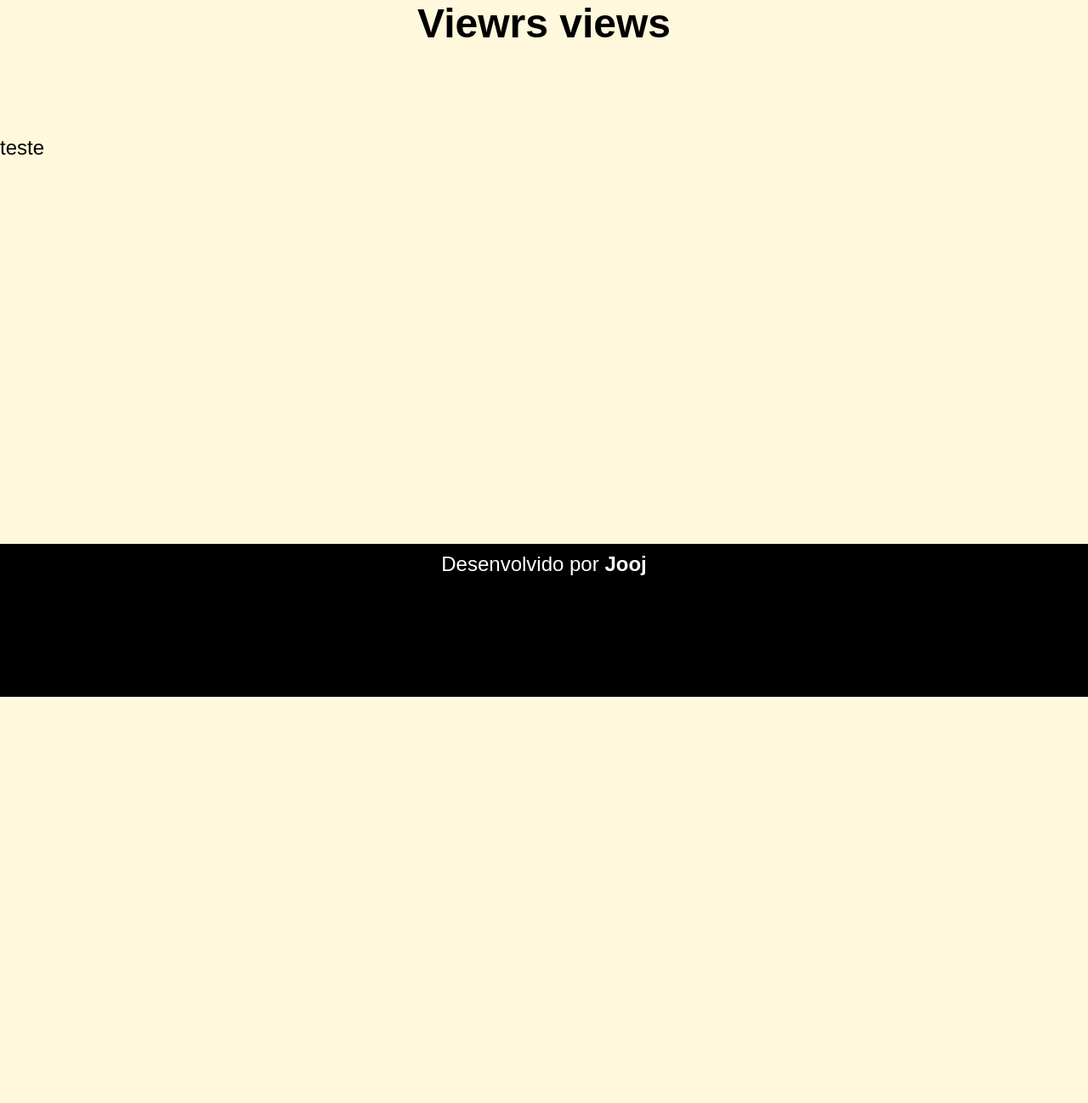
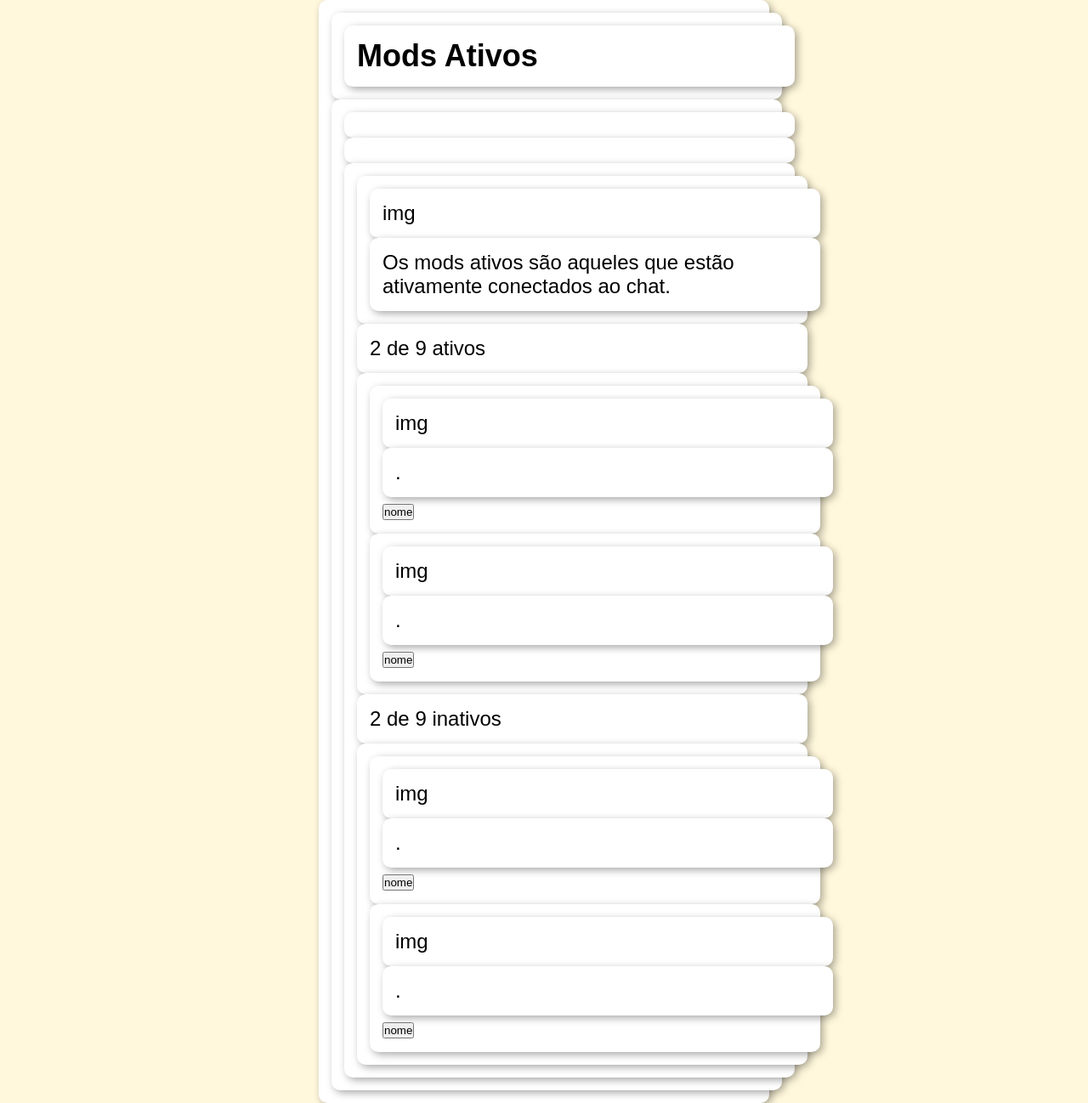
Before and after one commit to jlucassaldanha/js-view-viewers, a plain HTML site: page index.html in a window 1280 px wide. Shown: the whole page at 85% size. Before the commit the page ends 820 px from the top, so only its background shows below. Drawn offline with Linux system fonts and the light colour scheme.

Commit message:
inicio html

```diff
--- a/index.html
+++ b/index.html
@@ -4,17 +4,61 @@
     <meta charset="UTF-8">
     <meta name="viewport" content="width=device-width, initial-scale=1.0">
     <title>Viewers</title>
+    <!---<link rel="stylesheet" href="style.css">--->
     <link rel="stylesheet" href="style.css">
 </head>
 <body>
-    <header>
-        <h1>Viewrs views</h1>
-    </header>
-    <section>
-        teste
-    </section>
-    <footer>
-        <P>Desenvolvido por <strong>Jooj</strong></P>
-    </footer>
+    <main>
+
+
+            <div id="header">
+                <div>
+                    <h2>Mods Ativos</h2>
+                </div>
+            </div>
+            <div id="section">
+                <div id="scroll"></div>
+                <div id="scroll"></div>
+
+                <div id="content">
+                    <div id="header">
+                        <div>img</div>
+                        <div><p>Os mods ativos são aqueles que estão ativamente conectados ao chat.</p></div>
+                    </div>
+                    <div id="titulo">
+                        <p>2 de 9 ativos</p>
+                    </div>
+                    <div id="nomes">
+                        <div id="nome1">
+                            <div id="foto"><img src="" alt="">img</div>
+                            <div><span>.</span></div>
+                            <button><p>nome</p></button>
+                        </div>
+                        <div id="nome1">
+                            <div id="foto"><img src="" alt="">img</div>
+                            <div><span>.</span></div>
+                            <button><p>nome</p></button>
+                        </div>
+                    </div>
+                    <div id="titulo">
+                        <p>2 de 9 inativos</p>
+                    </div>
+                    <div id="nomes">
+                        <div id="nome1">
+                            <div id="foto"><img src="" alt="">img</div>
+                            <div><span>.</span></div>
+                            <button><p>nome</p></button>
+                        </div>
+                        <div id="nome1">
+                            <div id="foto"><img src="" alt="">img</div>
+                            <div><span>.</span></div>
+                            <button><p>nome</p></button>
+                        </div>
+                    </div>
+                </div>
+
+            </div>
+
+    </main>
 </body>
 </html>
--- a/style.css
+++ b/style.css
@@ -12,15 +12,25 @@ body {
 
 header {
     text-align: center;
-    min-height: 20vh;
+    background: blueviolet;
+    padding: 10px;
 }
 
 section {
-    min-height: 60vh;
+    min-height: 100vh;
+}
+
+div, main {
+   background: white;
+    border-radius: 10px;
+    padding: 15px;
+    width: 500px;
+    margin: auto;
+    box-shadow: 3px 3px 10px rgba(0, 0, 0, 0.342);
 }
 
 footer {
-    min-height: 20vh;
+    min-height: 10px;
     padding: 10px;
     text-align: center;
     color: white;
```
Also changed, not shown: index2.html (added, +52 -0 lines).
